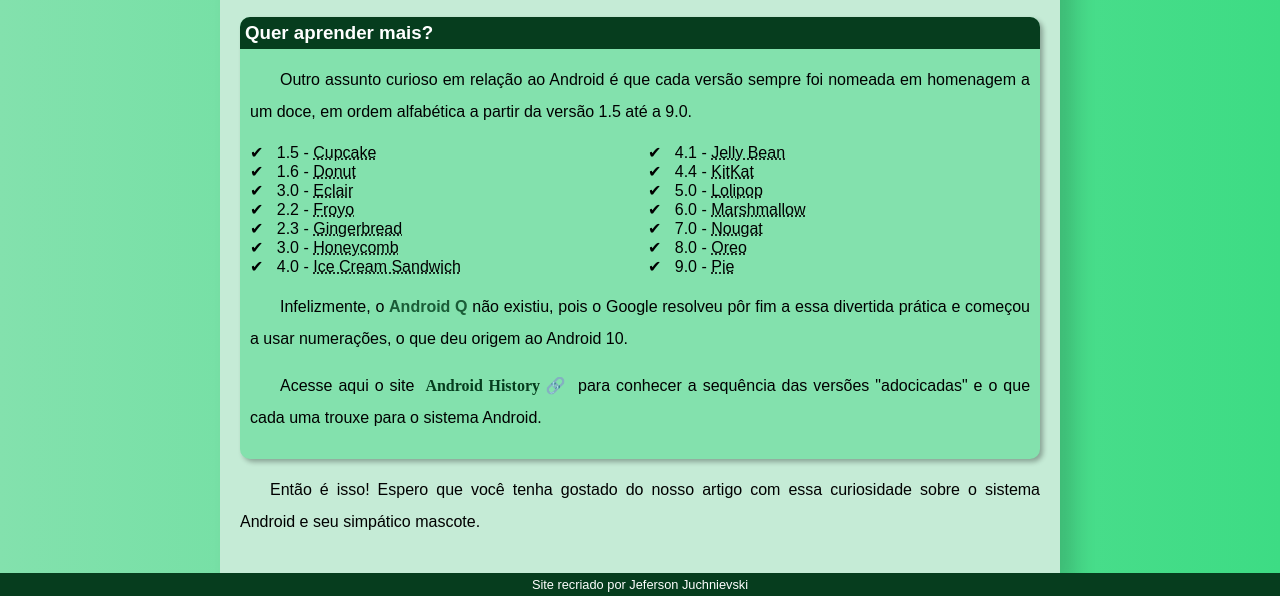
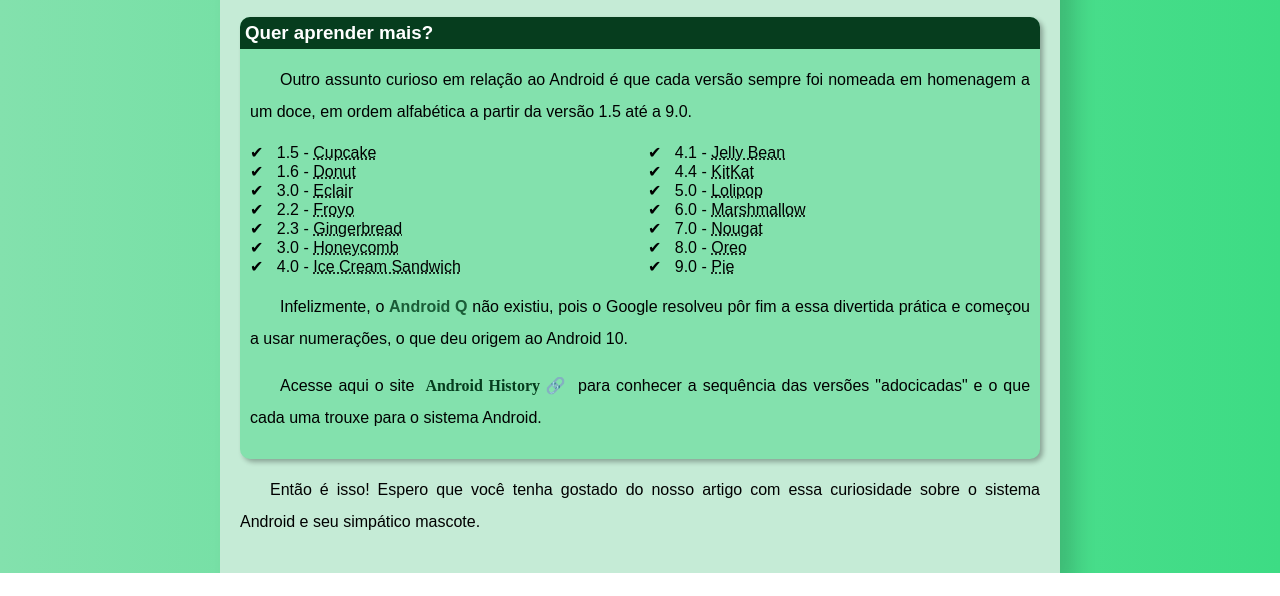
Before and after one commit to jefozo/historia_do_android, a plain HTML site: page index.html in a window 1280 px wide. Shown: the part 2240-2836 px from the top of the page. After the commit the page ends 2813 px from the top, so only its background shows below. Drawn offline with Linux system fonts and the light colour scheme.

Commit message:
alterado footer

```diff
--- a/index.html
+++ b/index.html
@@ -145,7 +145,7 @@
     </main>
 
     <footer>
-        <p>Site recriado por Jeferson Juchnievski</p>
+
     </footer>
 
 </body>
```
